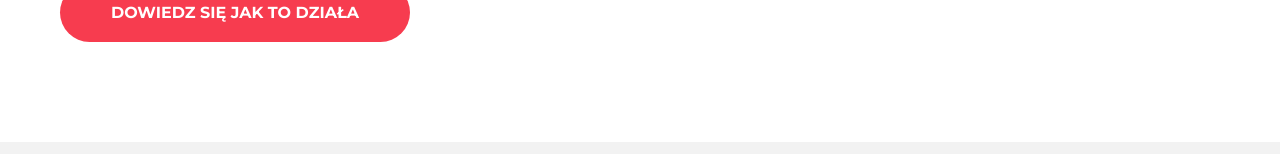
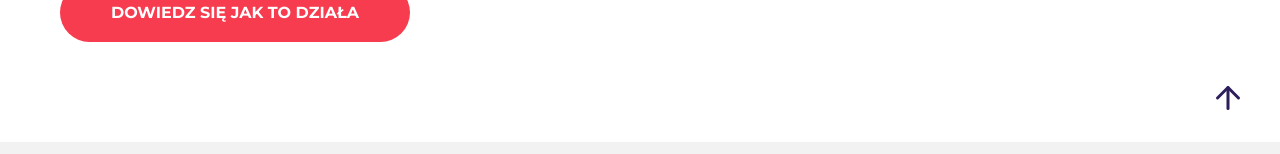
Before and after one commit to lukaszkus/informatyk-app, a React (Create React App) app: page / in a window 1280 px wide. Shown: the part 646-800 px from the top of the page. Built offline with nearby package versions, Linux system fonts and the light colour scheme.

Commit message:
ScrollTopBtn added

```diff
--- /dev/null
+++ b/src/components/Navigation/ScrollTopBtn.js
@@ -0,0 +1,20 @@
+import React, {useState} from 'react'
+import { FiArrowUp } from 'react-icons/fi';
+import { animateScroll as scroll } from "react-scroll"
+
+import './ScrollTopBtn.scss'
+
+export default function ScrollTopBtn() {
+    const [isVisible, setIsVisible] = useState(false)
+
+    const scrollToTop = () => {
+        scroll.scrollToTop();
+      };
+
+
+    return (
+        <div className="scrollTop-btn" onClick={scrollToTop}>
+            <FiArrowUp/>
+        </div>
+    )
+}
--- /dev/null
+++ b/src/components/Navigation/ScrollTopBtn.scss
@@ -0,0 +1,30 @@
+@import "../../styles/main";
+
+.scrollTop-btn {
+  position: fixed;
+  bottom: 1rem;
+  right: 1rem;
+  font-size: 28px;
+  color: $primary-color;
+  background: $light-color;
+  padding: 10px 10px 5px 10px;
+  animation: fadeIn 700ms ease-in-out 0.2s both;
+  cursor: pointer;
+}
+
+@media screen and (min-width: 768px) {
+  .scrollTop-btn {
+    bottom: 1.5rem;
+    right: 1.5rem;
+    font-size: 36px;
+  }
+}
+
+@keyframes fadeIn {
+  from {
+    opacity: 0;
+  }
+  to {
+    opacity: 1;
+  }
+}
--- a/src/pages/Home.js
+++ b/src/pages/Home.js
@@ -7,6 +7,7 @@ import HowItWorks from '../components/HowItWorks/HowItWorks'
 import Contact from '../components/Contact/Contact'
 import Footer from '../components/Footer/Footer'
 import Dropdown from '../components/Navigation/Dropdown'
+import ScrollTopBtn from '../components/Navigation/ScrollTopBtn'
 
 function Home() {
   const [isOpen, setIsOpen] = useState(false)
@@ -24,6 +25,7 @@ function Home() {
       <HowItWorks />
       <Contact />
       <Footer />
+      <ScrollTopBtn/>
     </>
   );
 }
```
